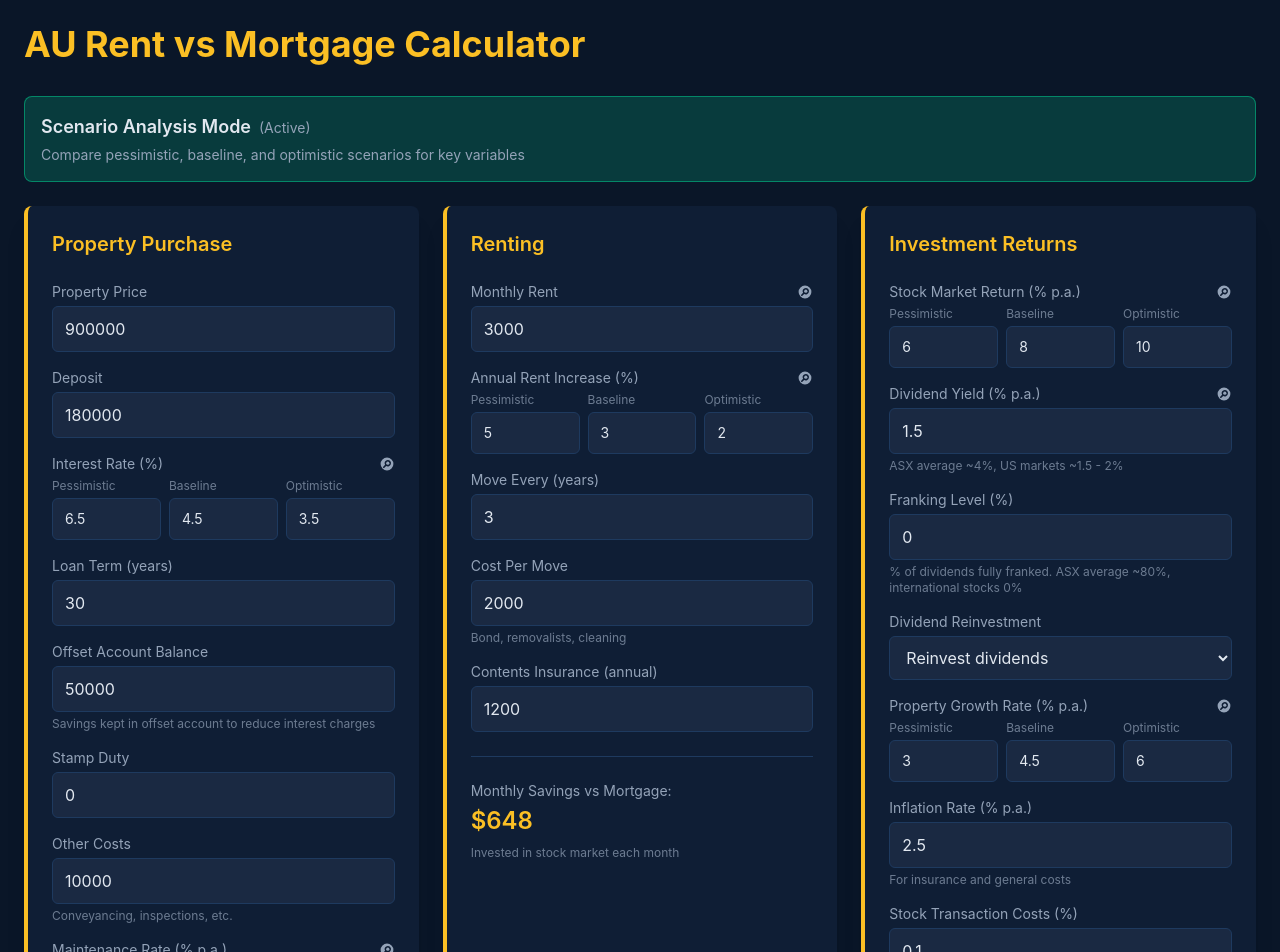
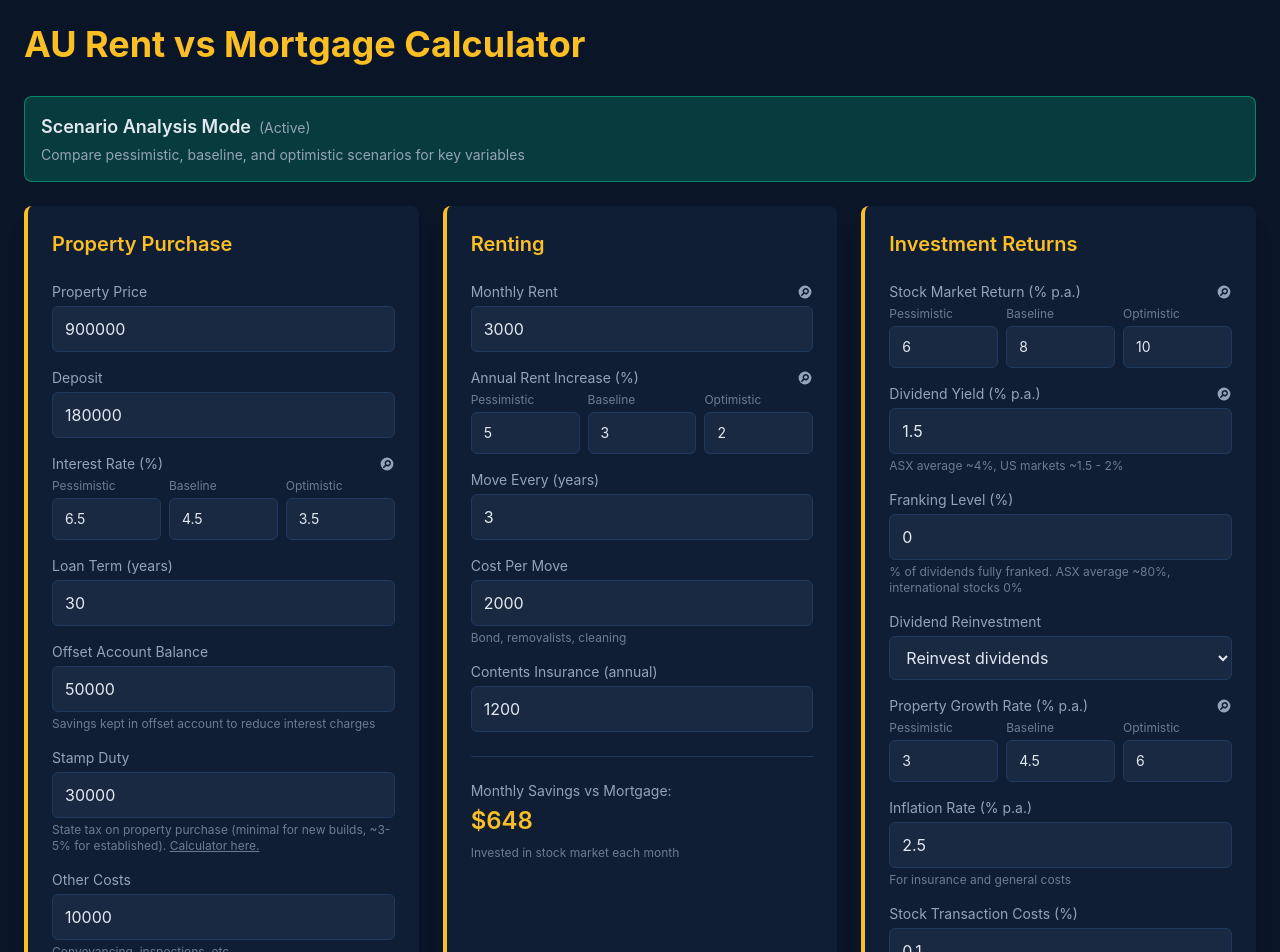
Before and after one commit to dashdotme/au-capital-calc, a React (Vite) app: page / in a window 1280 px wide. Shown: the top 952 px of the page. Built offline with nearby package versions, Linux system fonts and the light colour scheme.

Commit message:
fix stamp duty markup

```diff
--- a/src/RentVsMortgageCalculator.tsx
+++ b/src/RentVsMortgageCalculator.tsx
@@ -18,7 +18,7 @@ export default function RentVsMortgageCalculator() {
       baseline: 4.5,
       optimistic: 3.5,
     },
-    stampDuty: 0,
+    stampDuty: 30000,
     otherPurchaseCosts: 10000,
     maintenanceRate: 1.0,
     councilRates: 2500,
--- a/src/components/InputField.tsx
+++ b/src/components/InputField.tsx
@@ -1,10 +1,10 @@
-import { useState } from 'react';
+import { useState, type ReactNode } from 'react';
 
 interface InputFieldProps {
   label: string;
   value: number;
   onChange: (value: number) => void;
-  helpText?: string;
+  helpText?: ReactNode;
   onFocusMode?: () => void;
 }
 
--- a/src/components/MultiInput.tsx
+++ b/src/components/MultiInput.tsx
@@ -1,4 +1,4 @@
-import { useState } from 'react';
+import { useState, type ReactNode } from 'react';
 
 export interface ScenarioValue {
   pessimistic: number;
@@ -10,7 +10,7 @@ interface MultiInputProps {
   label: string;
   value: ScenarioValue;
   onChange: (value: ScenarioValue) => void;
-  helpText?: string;
+  helpText?: ReactNode;
   onFocusMode?: () => void;
 }
 
--- a/src/components/PropertyInputsCard.tsx
+++ b/src/components/PropertyInputsCard.tsx
@@ -99,6 +99,19 @@ export default function PropertyInputsCard({
         label="Stamp Duty"
         value={inputs.stampDuty}
         onChange={(stampDuty) => onChange({ ...inputs, stampDuty })}
+        helpText={
+          <>
+            State tax on property purchase (minimal for new builds, ~3-5% for established).{' '}
+            <a
+              href="https://www.commbank.com.au/digital/home-buying/calculator/stamp-duty-calculator"
+              target="_blank"
+              rel="noopener noreferrer"
+              className="underline hover:text-accent"
+            >
+              Calculator here.
+            </a>
+          </>
+        }
       />
 
       <InputField
```
